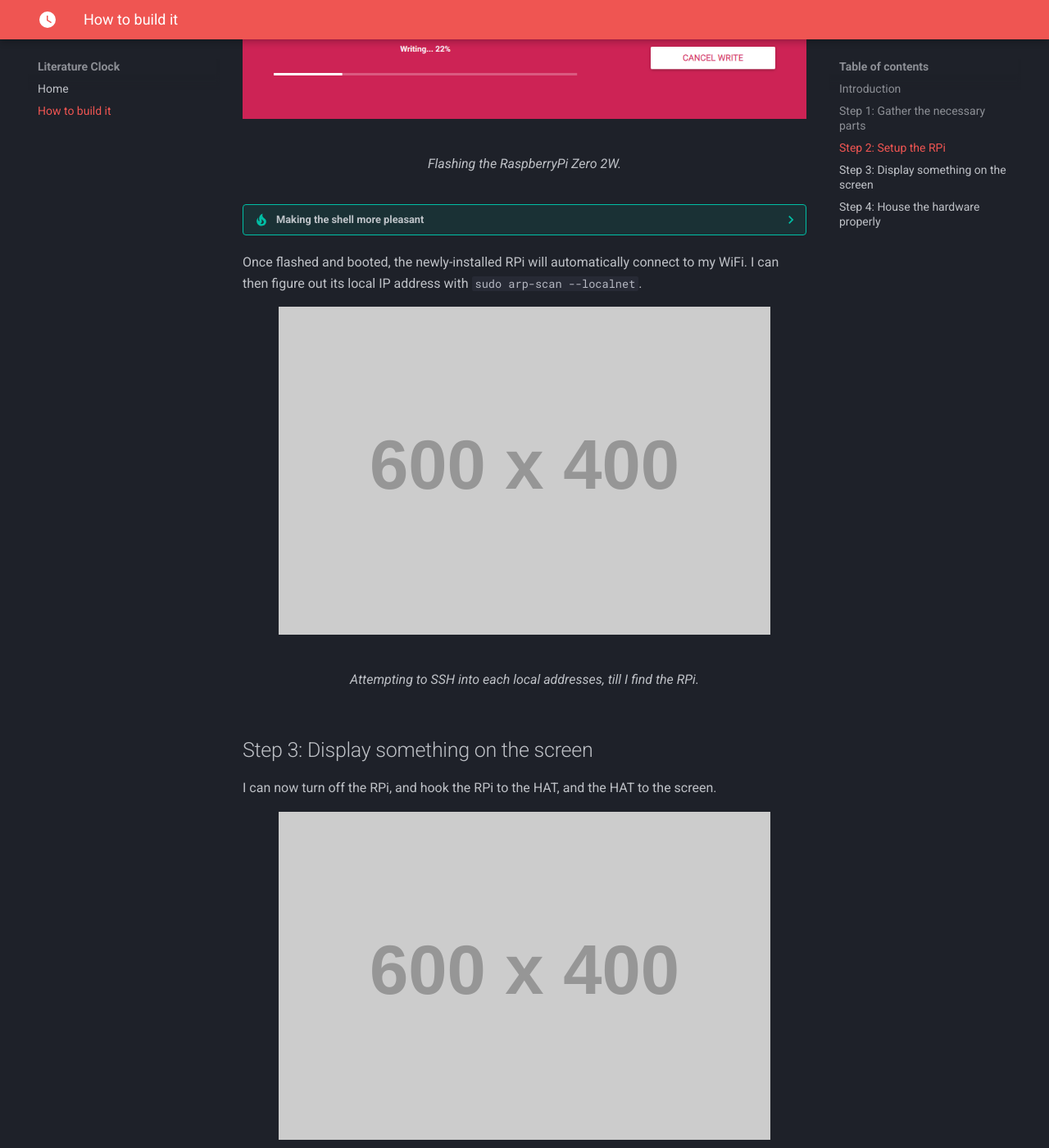
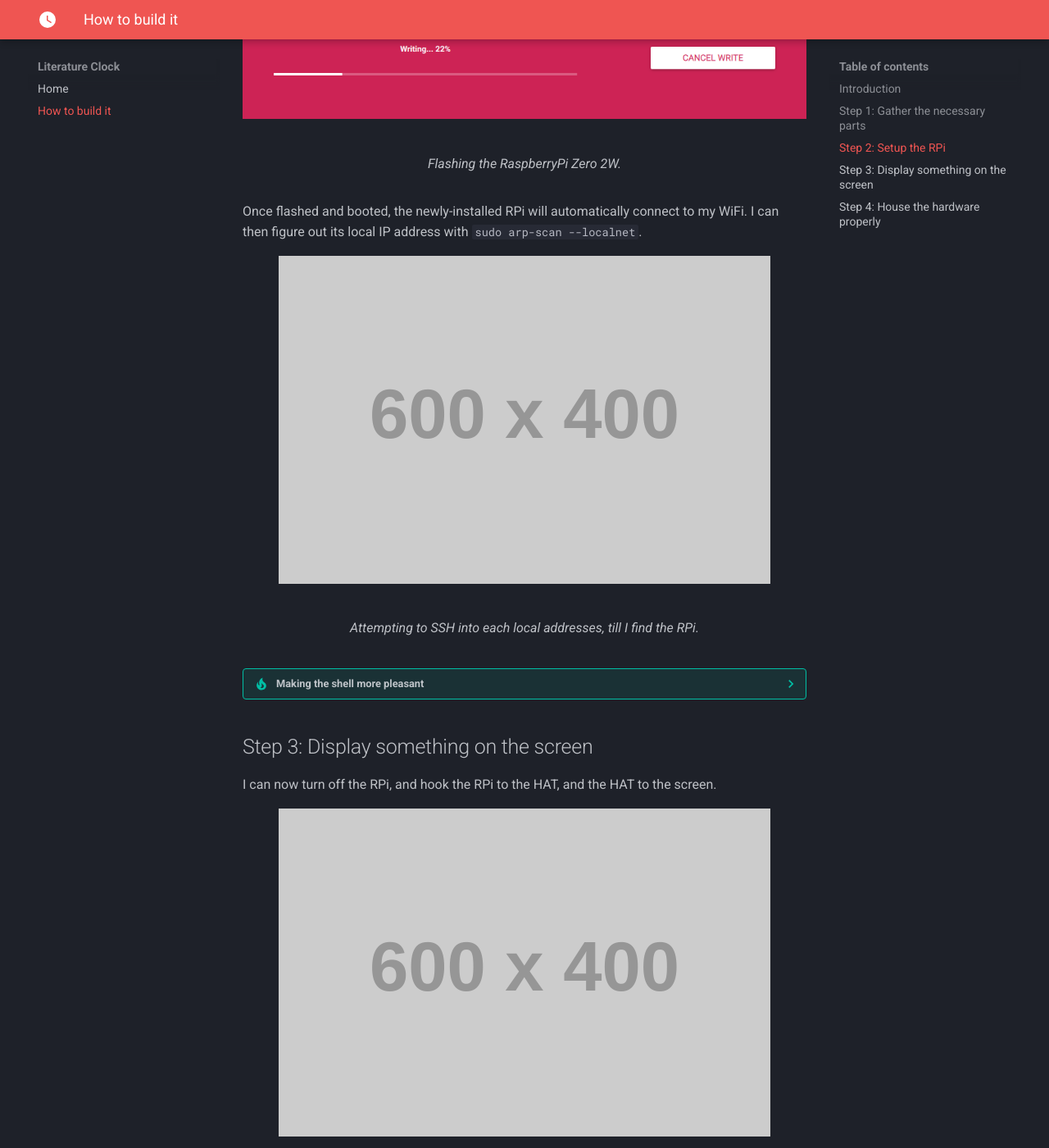
Before and after one commit to arthurgassner/time-teller-website, an MkDocs documentation site: the page built from docs/how_to_build_it.md, in a window 1280 px wide and 1400 px high, scrolled down 1820 px. Shown: the whole window at 82% size. Built offline with MkDocs 1.6.1 and Material for MkDocs 9.7.7, drawn with Linux system fonts in a browser that asks for light colours; part of the change alters nothing that is shown.

```diff
--- a/docs/how_to_build_it.md
+++ b/docs/how_to_build_it.md
@@ -42,10 +42,6 @@ I flashed it -- thereby installing Raspberry Pi OS (64bit), based on Debian -- b
   <figcaption>Flashing the RaspberryPi Zero 2W.</figcaption>
 </figure>
 
-??? tip "Making the shell more pleasant"
-
-    Whenever I install some Debian-based OS, I start by installing [`oh-my-zsh`](https://ohmyz.sh/) -- along with [`fzf`](https://github.com/junegunn/fzf), [`zsh-syntax-highlighting`](https://github.com/zsh-users/zsh-syntax-highlighting) and [`zsh-autocomplete`](https://github.com/marlonrichert/zsh-autocomplete) -- making the entire shell-based interaction much more pleasant.
-
 Once flashed and booted, the newly-installed RPi will automatically connect to my WiFi.
 I can then figure out its local IP address with `sudo arp-scan --localnet`.
 
@@ -53,6 +49,10 @@ I can then figure out its local IP address with `sudo arp-scan --localnet`.
   ![Image title](https://placehold.co/600x400){ width="100%" }
   <figcaption>Attempting to SSH into each local addresses, till I find the RPi.</figcaption>
 </figure>
+
+??? tip "Making the shell more pleasant"
+
+    Whenever I install some Debian-based OS, I start by installing [`oh-my-zsh`](https://ohmyz.sh/) -- along with [`fzf`](https://github.com/junegunn/fzf), [`zsh-syntax-highlighting`](https://github.com/zsh-users/zsh-syntax-highlighting) and [`zsh-autocomplete`](https://github.com/marlonrichert/zsh-autocomplete) -- making the entire shell-based interaction much more pleasant.
 
 ## Step 3: Display something on the screen
 
```
